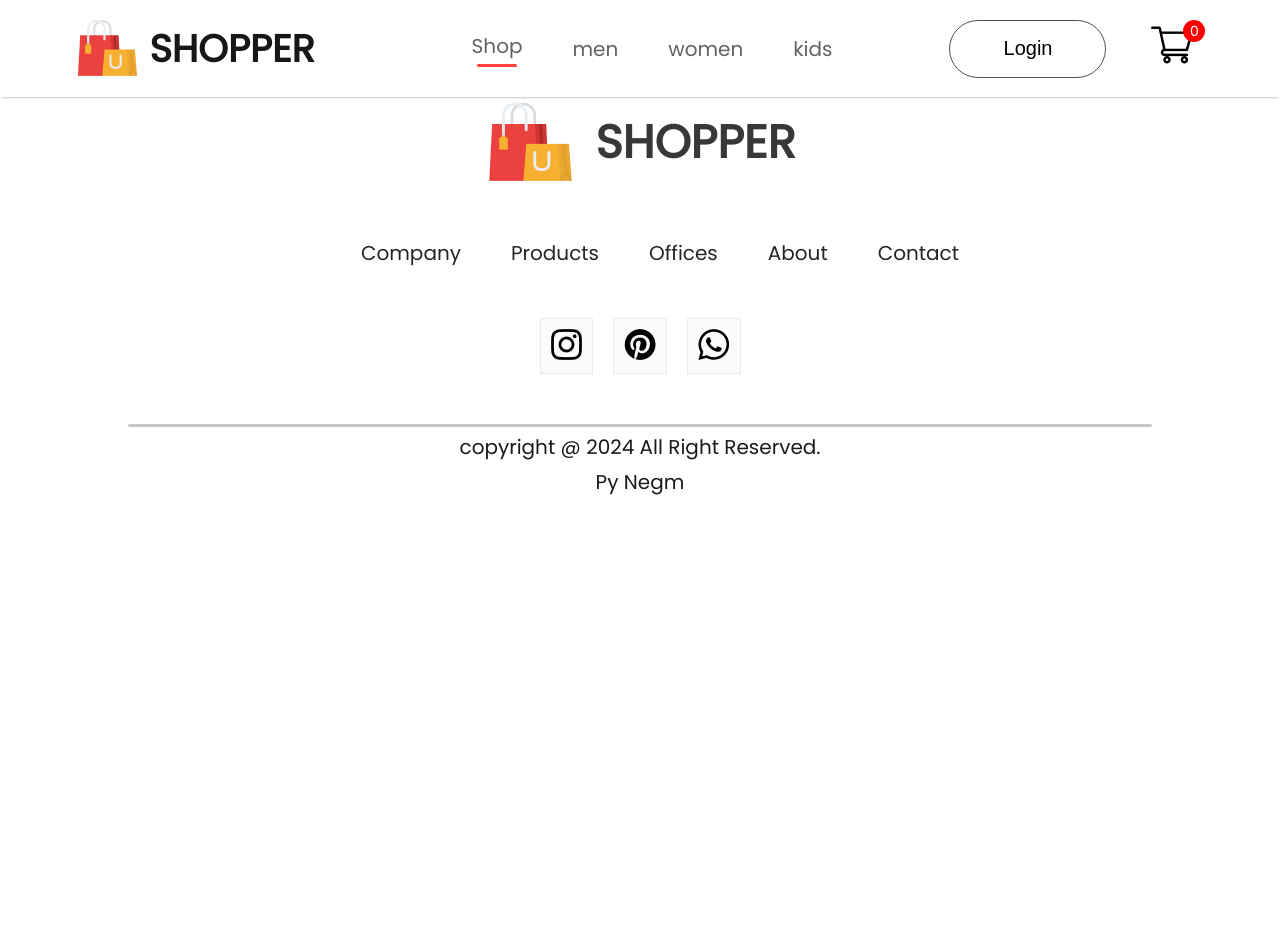
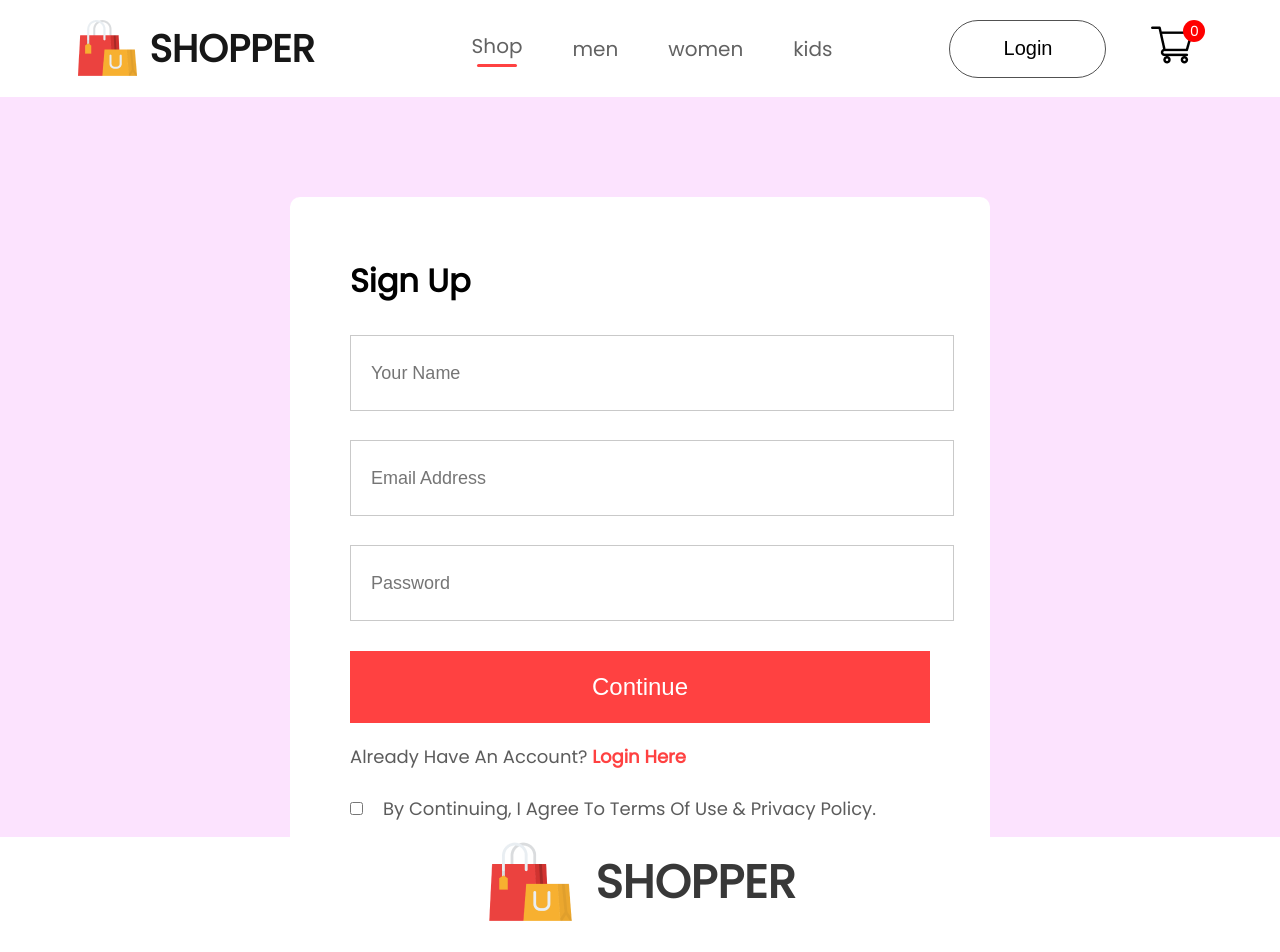
Before and after one commit to AbdelrahmanNegmMohmed/e-comiric-3, a React (Create React App) app: page /login in a window 1280 px wide. Shown: the top 952 px of the page. Before the commit the page ends 800 px from the top, so only its background shows below. Built offline with nearby package versions, Linux system fonts and the light colour scheme.

Commit message:
login up pages

```diff
--- /dev/null
+++ b/src/Pages/CSS/LoginSignup.css
@@ -0,0 +1,69 @@
+.loginsignup{
+    width: 100%;
+    height: 80vh;
+    background:#fce3fe;
+    padding-top: 100px;
+}
+.loginsignup-container{
+    width: 580px;
+    height: 600px;
+    background: white;
+    border-radius: 10px;
+    margin: auto;
+    padding: 40px 60px;
+
+}
+.loginsignup-container h1{
+    margin: 20px 0px;
+}
+.loginsignup-fields{
+    display: flex;
+    flex-direction: column;
+    gap: 29px;
+    margin-top: 30px;
+
+}
+.loginsignup-fields input{
+    height: 72px;
+    width: 100%;
+    padding-left: 20px;
+    border: 1px solid #c9c9c9;
+    outline: none;
+    color: #5c5c5c;
+    font-size: 18px
+
+}
+.loginsignup-container button{
+    width: 580px;
+    height: 72px;
+    color: white;
+    background: #ff4141;
+    margin-top: 30px;
+    border: none;
+    font-size: 24px;
+    font-weight: 500px;
+    cursor: pointer;
+
+}
+.loginsignup-login{
+    margin-top: 20px;
+    color: #5c5c5c;
+    font-size: 18px;
+    font-weight: 500;
+}
+.loginsignup-login span{
+    color: #ff4141;
+    font-weight: 600;
+    cursor: pointer;
+
+}
+.loginsignup-agree{
+    display: flex;
+    align-items: center;
+    margin-top: 25px;
+    gap: 20px;
+    color: #5c5c5c;
+    font-size: 18px;
+    font-weight: 500;
+
+}
--- a/src/Pages/CSS/ShopCategory.css
+++ b/src/Pages/CSS/ShopCategory.css
@@ -0,0 +1,42 @@
+.shopcategory-banner{
+    display: block;
+    margin: 30px auto;
+    width: 82%;
+
+}
+.shopcategory-indexsort{
+    display: flex;
+    margin: 0px 170px;
+    justify-content: space-between;
+    align-items: center;
+}
+.shopcategory-sort{
+    padding: 10px 20px ;
+    border-radius: 40px;
+    border: 1px solid #888;
+}
+.shopcategory-indexsor p span{
+    font-weight: 600;
+
+}
+.shopcategory-products{
+    margin: 20px 170px;
+    display: grid;
+    grid-template-columns: 1fr 1fr 1fr 1fr;
+    row-gap: 80px;
+}
+.showcategory-loadmore{
+    display: flex;
+    align-items: center;
+    justify-content: center;
+    margin: 150px auto;
+    width: 233px;
+    height: 69px;
+    border-radius: 75px;
+    background: #ededed;
+    color: #787878;
+    font-size: 18px;
+    font-weight: 500;
+    cursor: pointer;
+
+}
--- a/src/Pages/LoginSignup.jsx
+++ b/src/Pages/LoginSignup.jsx
@@ -1,11 +1,27 @@
 import React from "react"
-
+import "./CSS/LoginSignup.css"
 
 const LoginSignup = () => {
   return (
-<div>
+    <div className='loginsignup'>
+    <div className="loginsignup-container">
+      <h1>Sign Up</h1>
+      <div className="loginsignup-fields">
+        <input type="text" placeholder='Your Name' />
+        <input type="email" placeholder='Email Address' />
+        <input type="password" placeholder='Password' />
+      </div>
+      <button>Continue</button>
+      <p className="loginsignup-login">
+        Already Have An Account? <span>Login Here</span>
+      </p>
+      <div className="loginsignup-agree">
+        <input type="checkbox"  name='' id=''/>
+        <p>By Continuing, I Agree To Terms Of Use & Privacy Policy.</p>
+      </div>
+    </div>
 
-</div>
+  </div>
   )
 }
 
--- a/src/Pages/ShopCategory.jsx
+++ b/src/Pages/ShopCategory.jsx
@@ -9,7 +9,7 @@
 
   return (
     <div className='shop-category'>
-      <img src={props.banner} alt="" />
+      <img className='shopcategory-banner' src={props.banner} alt="" />
       <div className='shopcategory-indexsort'>
         <p>
           <span>Showing 1-12</span>out of 36 products
@@ -39,6 +39,10 @@
           })     }
 
       </div>
+      <div className="showcategory-loadmore">
+        Explore More
+
+      </div>
 
 
 
```
